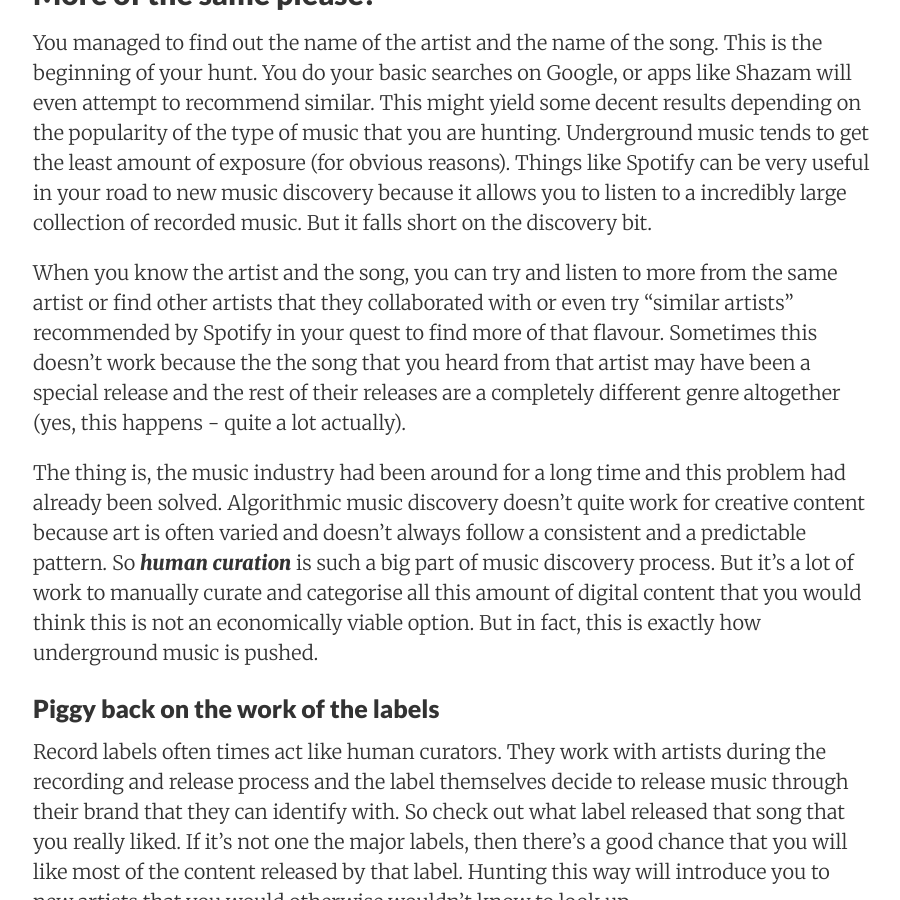
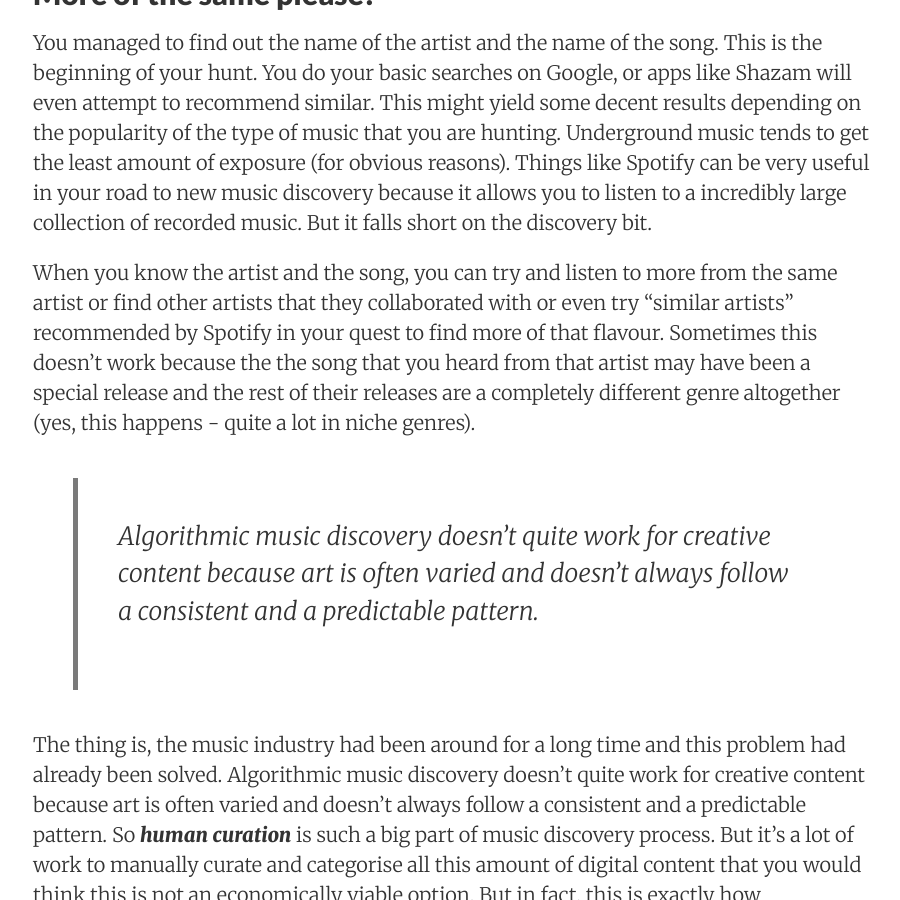
Before and after one commit to dnshio/dnshio.github.io, a Jekyll site: the page built from _posts/2016-10-02-label-focused-music-discovery.md, in a window 1280 px wide and 900 px high, scrolled down 1037 px. Shown: the whole window, without its empty margins (187-1087 px from the left). Built offline with Jekyll 4.4.1, drawn with Linux system fonts in a browser that asks for light colours; nearby versions of some CDN libraries; comment, search, counter and statistics services are not loaded.

```diff
--- a/_config.yml
+++ b/_config.yml
@@ -49,7 +49,7 @@ twitter_username: killneel
 skype_username:
 steam_nickname:
 google_plus_id:
-linkedin_username: dvitharanage
+linkedin_username: dinesh-vitharanage-681a4829
 angellist_username:
 medium_id:
 bitcoin_url:
--- a/_posts/2016-10-02-label-focused-music-discovery.md
+++ b/_posts/2016-10-02-label-focused-music-discovery.md
@@ -34,7 +34,10 @@ to listen to a incredibly large collection of recorded music. But it falls short
 When you know the artist and the song, you can try and listen to more from the same artist or find other artists that they
 collaborated with or even try "similar artists" recommended by Spotify in your quest to find more of that flavour. Sometimes
 this doesn't work because the the song that you heard from that artist may have been a special release and the rest of their
-releases are a completely different genre altogether (yes, this happens - quite a lot actually).
+releases are a completely different genre altogether (yes, this happens - quite a lot in niche genres).
+
+>  Algorithmic music discovery doesn't quite work for creative content because art is often varied and doesn't always follow
+   a consistent and a predictable pattern.
 
 The thing is, the music industry had been around for a long time and this problem had already been solved. Algorithmic music
 discovery doesn't quite work for creative content because art is often varied and doesn't always follow a consistent and
```
